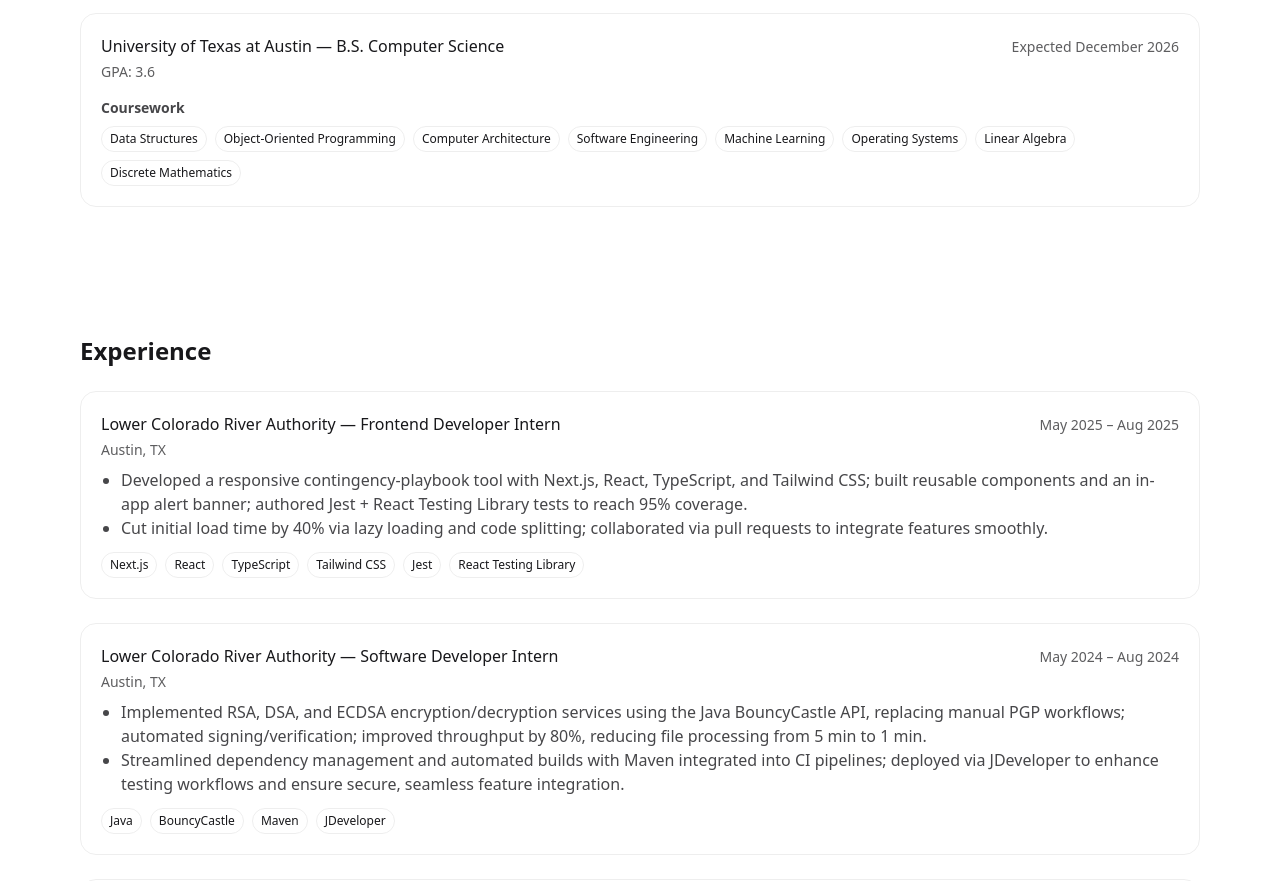
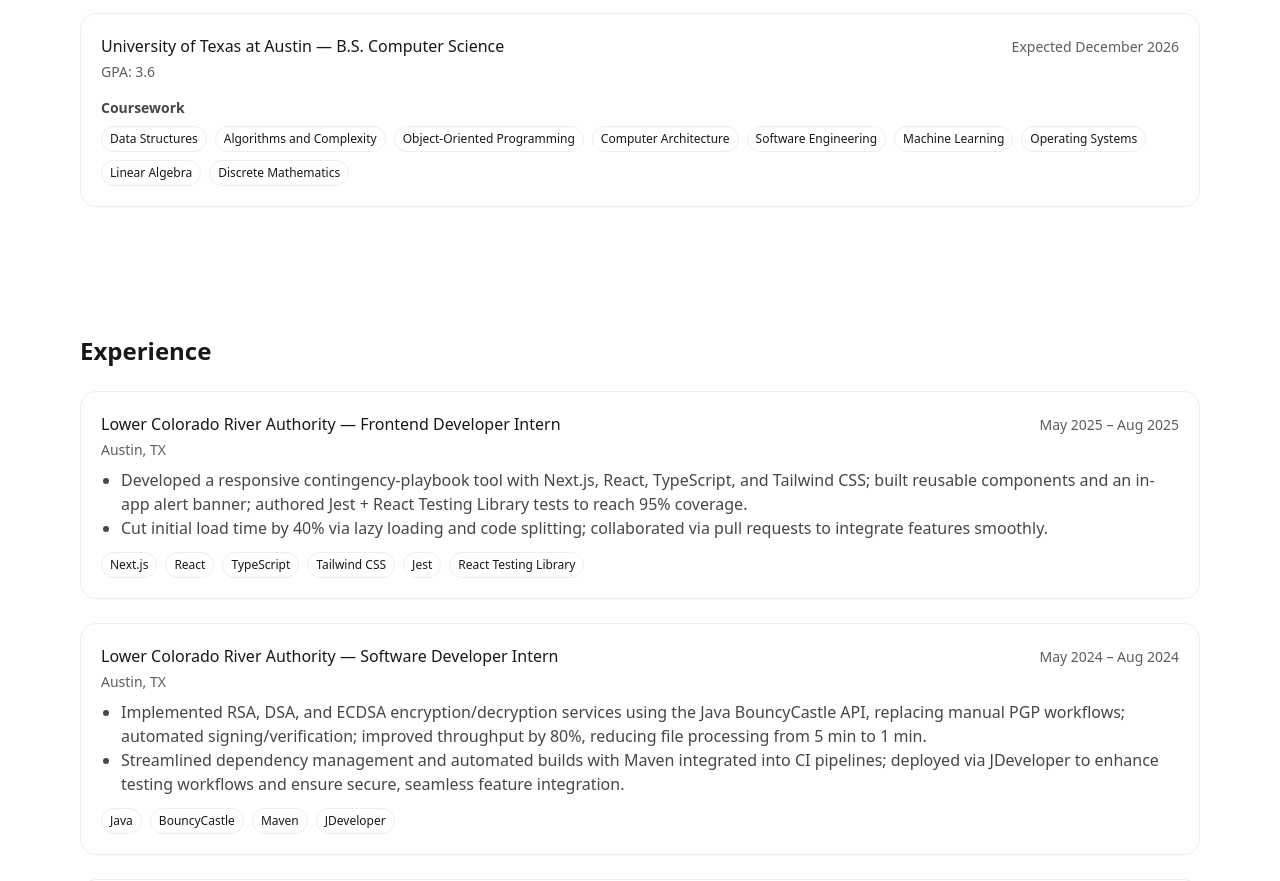
Before and after one commit to shivansigdel/website, a React (Vite) app: page / in a window 1280 px wide. Shown: the part 780-1661 px from the top of the page. Built offline with nearby package versions, Linux system fonts and the light colour scheme.

Commit message:
Added algo

```diff
--- a/src/sections/Education.jsx
+++ b/src/sections/Education.jsx
@@ -2,6 +2,7 @@
 export default function Education() {
   const courses = [
     "Data Structures",
+    "Algorithms and Complexity",
     "Object-Oriented Programming",
     "Computer Architecture",
     "Software Engineering",
```
